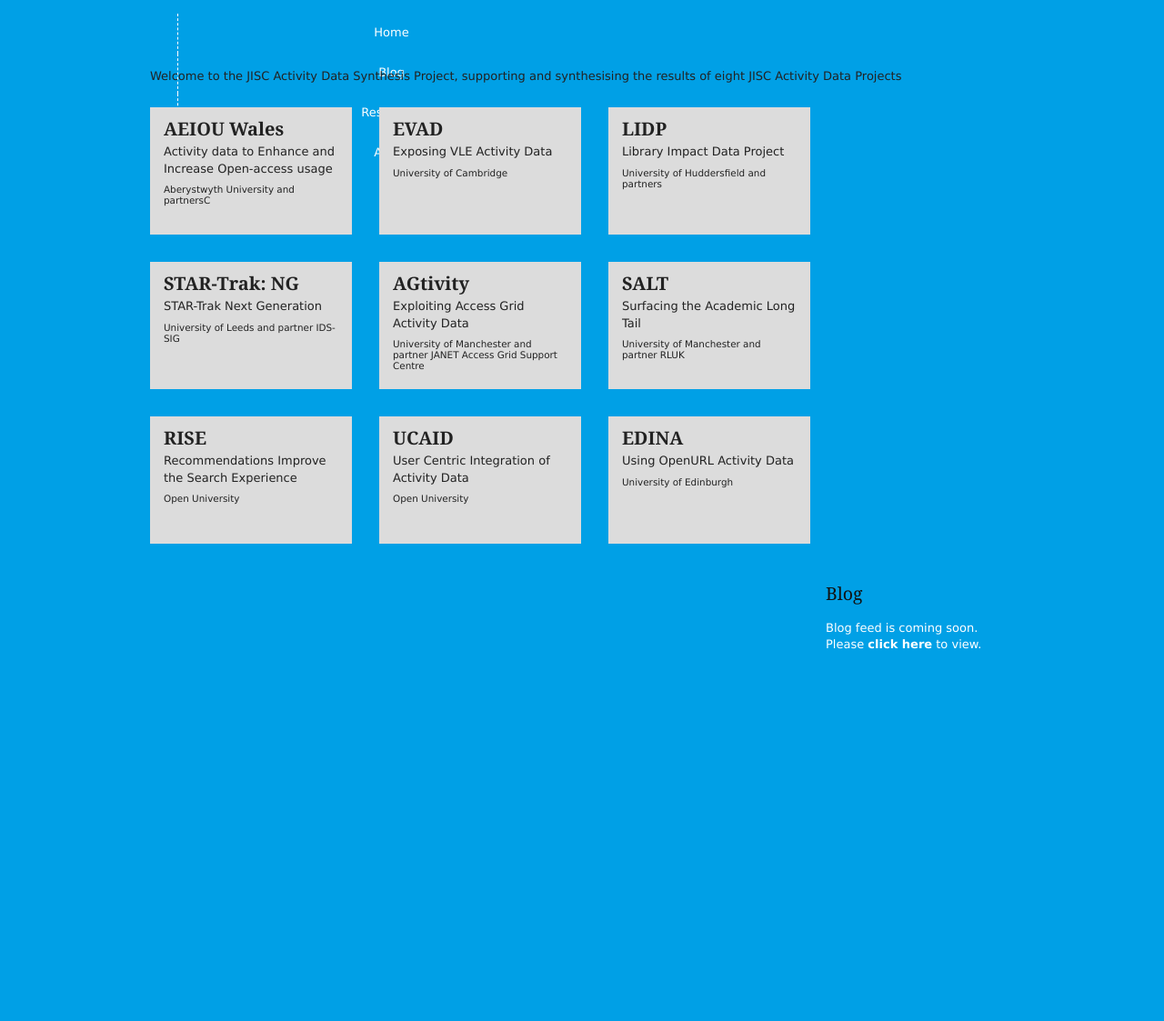
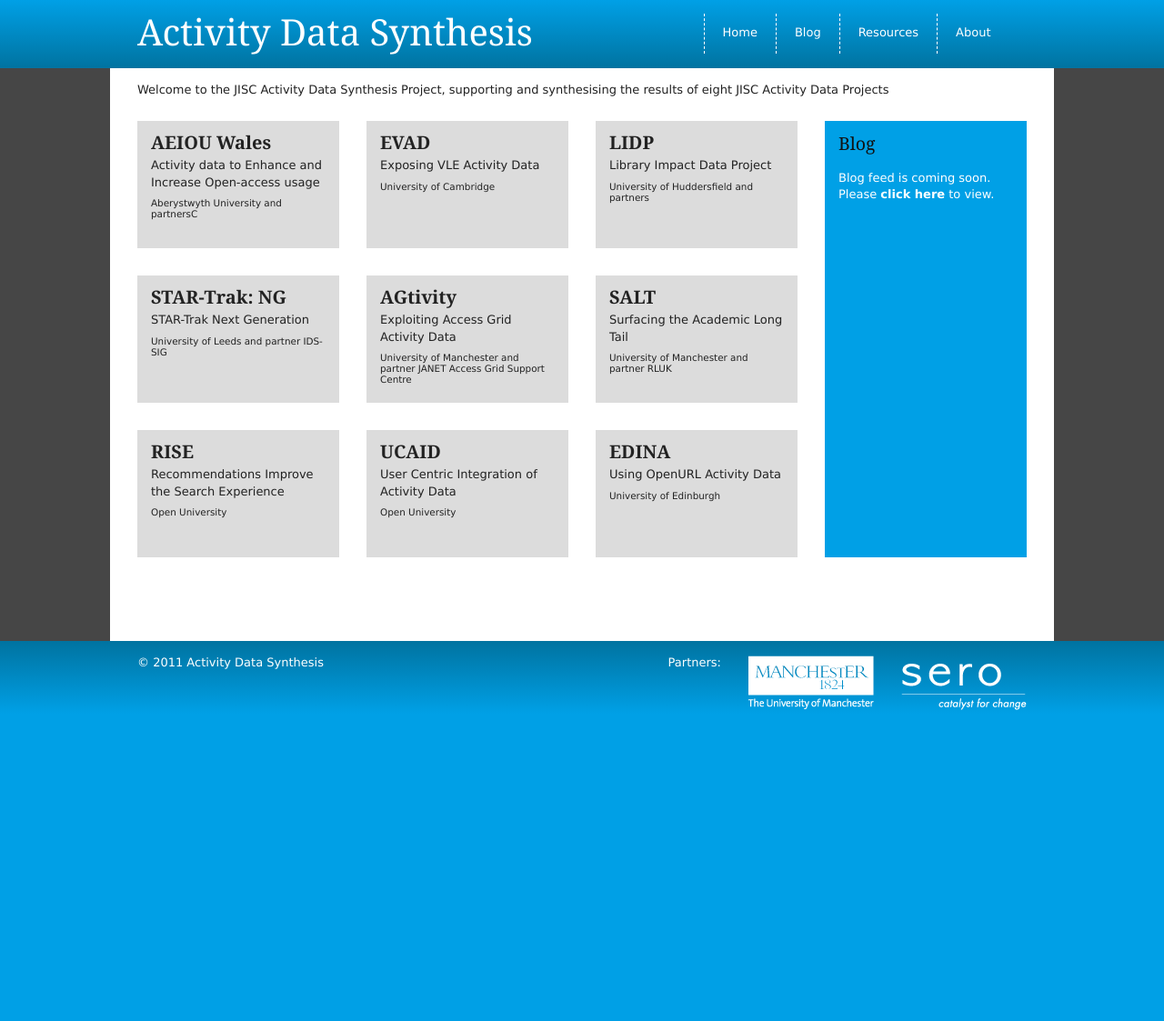
Before and after one commit to activitydata/activitydata.github.com, a Jekyll site: the page built from index.html, in a window 1280 px wide. Shown: the whole page at 91% size. Built offline with Jekyll 4.4.1, drawn with Linux system fonts in a browser that asks for light colours; Markdown is read by kramdown in place of the engine named in the settings; after the commit the page ends 900 px from its top, so only the background shows below that.

Commit message:
Made top menu a list, and added footer. Changed structure of containers for use with new stylesheet.

```diff
--- a/_layouts/default.html
+++ b/_layouts/default.html
@@ -1,7 +1,7 @@
 <!DOCTYPE html>
 <html>
 <head>
-    <title>ActivityData.org - {{ page.title }}</title>
+<title>{{ page.title }} | Activity Data Synthesis</title>
 <meta http-equiv="content-type" content="text/html;charset=UTF-8" />
 <meta name="robots" content="index,follow"/>
 <meta name="mssmarttagspreventparsing" content="true"/>
@@ -14,21 +14,40 @@
 <link media="screen, projection" rel="stylesheet" type="text/css" href="/stylesheets/screen.css" />
 </head>
 <body>
-      <div class="container">
-        <header class="span-24 last">
-          <nav class="span-12">
-            <a href="/">Home</a>
-            <a href="http://blog.activitydata.org">Blog</a>
-            <a href="/resources.html">Resources</a>
-            <a href="/about.html">About</a>
+<div id="wrap_head">
+  <header>
+    <h1><a href="/"> Activity Data Synthesis </a></h1>
+    <nav>
+      <ul>
+        <li><a href="/">Home</a></li>
+        <li><a href="http://blog.activitydata.org">Blog</a></li>
+        <li><a href="/resources.html">Resources</a></li>
+        <li><a href="/about.html">About</a></em> </li>
+      </ul>
     </nav>
   </header>
-        <section>
-          {{ content }}
-        </section>
+</div>
+<div id="wrap_content">
+  <div id="center_content">
+    <section id="content"> {{ content }} </section>
+  </div>
+</div>
+<div id="wrap_foot">
   <footer>
-
+  	<div id="foot_left">
+    	&copy; 2011 Activity Data Synthesis
+    </div>
+    <div id="foot_right">
+    	Partners:
+		<a href="http://www.sero.co.uk" target="_blank">
+        	<img src="/images/partner_sero.png" alt="Sero Consulting Ltd">
+        </a>
+        		<a href="http://www.cs.manchester.ac.uk/" target="_blank">
+        	<img src="/images/partner_manchester.png" alt="The University of Manchester">
+        </a>
+    </div>
   </footer>
+</div>
 </div>
 </body>
 </html>
```
Lines whose indentation alone changed are shown as unchanged.
